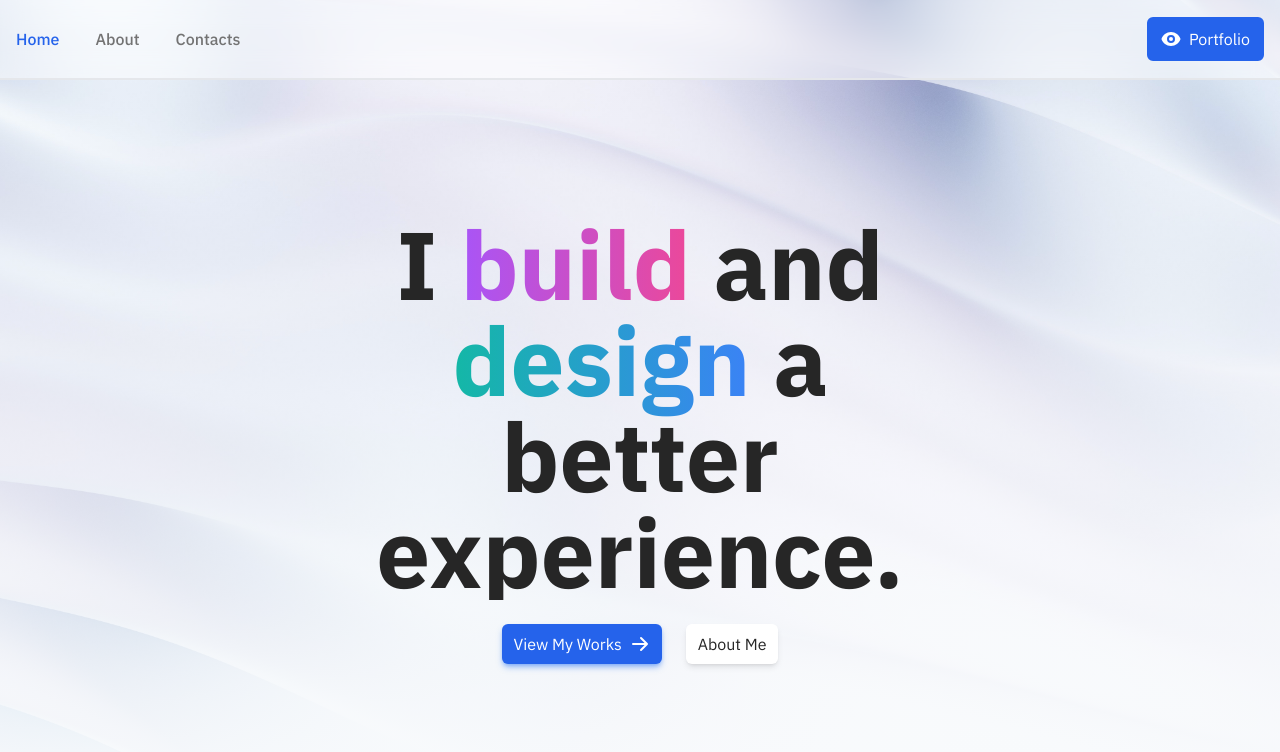
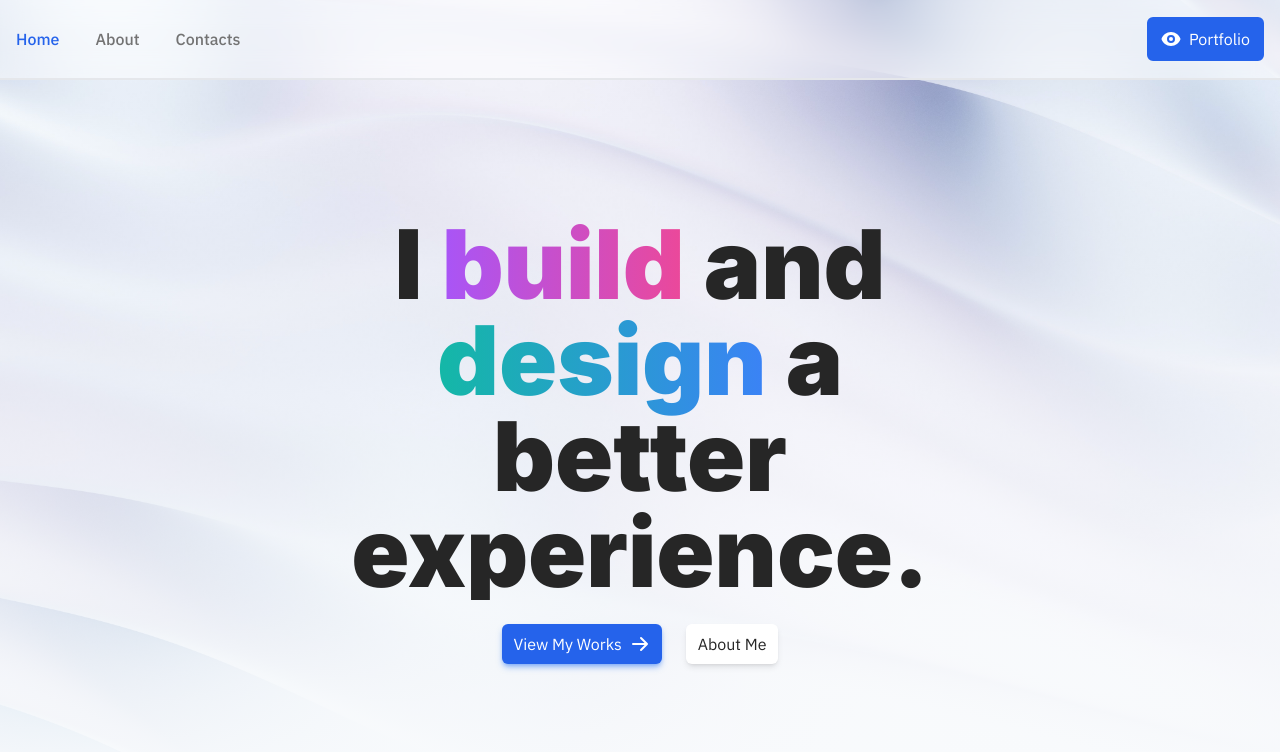
Before and after one commit to qhungg289/personal-site-qhungg289, a Next.js app: page / in a window 1280 px wide. Shown: the top 752 px of the page. Built offline with nearby package versions, Linux system fonts and the light colour scheme.

Commit message:
Specify to use Inter font

```diff
--- a/components/typography/HeroTitle.js
+++ b/components/typography/HeroTitle.js
@@ -5,7 +5,7 @@ export default function HeroTitle() {
 		<motion.h1
 			initial={{ opacity: 0, y: 100 }}
 			animate={{ opacity: 1, y: 0 }}
-			className="w-min overflow-hidden text-center text-6xl font-black text-neutral-800 sm:text-8xl"
+			className="w-min overflow-hidden text-center font-inter text-6xl font-black text-neutral-800 sm:text-8xl"
 		>
 			I{" "}
 			<motion.span
```
